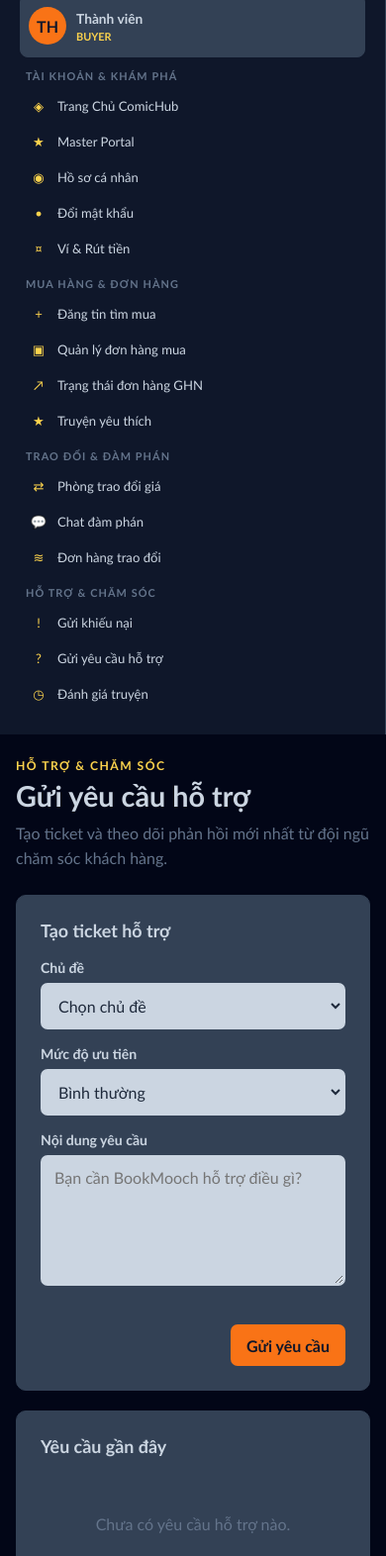
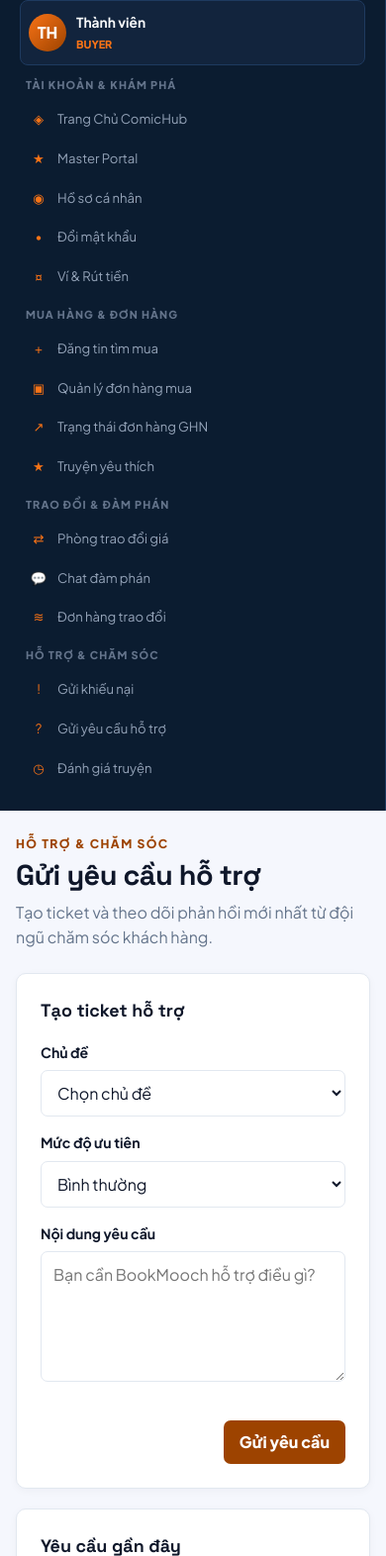
Before and after one commit to VanTruongpfs/BookMooch, a website with bundled scripts: page src/vu/request_support/request_support.html in a window 390 px wide. Shown: the part 58-1630 px from the top of the page at 99% size. Built offline with nearby package versions, Linux system fonts and the light colour scheme.

Commit message:
Chỉnh lại kiểu font và màu sắc cho các màn hình trong package vu

```diff
--- a/src/shared/sidebar/sidebar.css
+++ b/src/shared/sidebar/sidebar.css
@@ -1,16 +1,16 @@
 /* Shared navigation styling; links are intentionally generated by sidebar.js. */
-.app-sidebar { position: fixed; inset: 0 auto 0 0; z-index: 5; width: var(--sidebar-width); overflow-y: auto; padding: 24px 14px; border-right: 1px solid var(--secondary-light); background: var(--secondary-default); }
-.sidebar-brand { padding: 0 12px 24px; color: var(--tertiary-light); font-size: 1.25rem; font-weight: 900; letter-spacing: .02em; }
+.app-sidebar { position: fixed; inset: 0 auto 0 0; z-index: 5; width: var(--sidebar-width); overflow-y: auto; padding: 24px 14px; border-right: 1px solid var(--sidebar-border); background: var(--secondary-default); color: #94a3b8; }
+.sidebar-brand { padding: 0 12px 24px; color: #fff; font-family: var(--font-heading); font-size: 1.25rem; font-weight: 700; letter-spacing: -.02em; }
 .sidebar-brand span { color: var(--primary-light); }
-.sidebar-profile { display: flex; align-items: center; gap: 10px; margin: 0 6px 22px; padding: 12px 8px; border: 1px solid var(--secondary-light); border-radius: 8px; background: var(--secondary-light); }
-.sidebar-avatar { display: grid; width: 38px; height: 38px; flex: 0 0 38px; place-items: center; border-radius: 50%; color: var(--secondary-default); background: var(--primary-default); font-weight: 900; }
+.sidebar-profile { display: flex; align-items: center; gap: 10px; margin: 0 6px 22px; padding: 12px 8px; border: 1px solid var(--sidebar-border); border-radius: 8px; background: #12243d; }
+.sidebar-avatar { display: grid; width: 38px; height: 38px; flex: 0 0 38px; place-items: center; border-radius: 50%; color: #fff; background: linear-gradient(135deg, var(--primary-container), var(--primary)); font-weight: 900; }
 .sidebar-profile strong, .sidebar-profile small { display: block; overflow: hidden; max-width: 178px; text-overflow: ellipsis; white-space: nowrap; }
-.sidebar-profile strong { color: var(--neutral-light); font-size: .86rem; }
-.sidebar-profile small { margin-top: 3px; color: var(--tertiary-light); font-size: .68rem; font-weight: 800; }
+.sidebar-profile strong { color: #f8fafc; font-size: .86rem; }
+.sidebar-profile small { margin-top: 3px; color: var(--primary-container); font-size: .68rem; font-weight: 800; }
 .sidebar-group { margin: 0 0 20px; }
-.sidebar-group-title { margin: 0 12px 7px; color: var(--neutral-default); font-size: .68rem; font-weight: 900; letter-spacing: .1em; text-transform: uppercase; }
-.sidebar-link { display: flex; align-items: center; gap: 9px; margin: 2px 0; padding: 9px 12px; border-left: 3px solid transparent; border-radius: 6px; color: var(--neutral-light); font-size: .82rem; text-decoration: none; }
-.sidebar-link:hover { background: var(--secondary-light); color: var(--primary-light); }
-.sidebar-link.active { border-left-color: var(--primary-default); color: var(--neutral-light); background: var(--secondary-light); font-weight: 800; }
-.sidebar-link-icon { width: 20px; color: var(--tertiary-light); text-align: center; }
+.sidebar-group-title { margin: 0 12px 7px; color: #64748b; font-size: .68rem; font-weight: 900; letter-spacing: .1em; text-transform: uppercase; }
+.sidebar-link { display: flex; align-items: center; gap: 9px; margin: 2px 0; padding: 9px 12px; border-left: 3px solid transparent; border-radius: 6px; color: #94a3b8; font-size: .82rem; text-decoration: none; transition: var(--transition); }
+.sidebar-link:hover { background: #1b3252; color: #f8fafc; }
+.sidebar-link.active { border-left-color: var(--primary-container); color: #f8fafc; background: #233f66; font-weight: 800; }
+.sidebar-link-icon { width: 20px; color: var(--primary-container); text-align: center; }
 @media (max-width: 820px) { .app-sidebar { position: static; width: 100%; max-height: none; padding: 14px; } .sidebar-brand { padding-bottom: 14px; } .sidebar-profile { margin-bottom: 12px; } .sidebar-group { margin-bottom: 10px; } .sidebar-group-title { margin-top: 12px; } }
--- a/src/shared/styles/global-design-tokens.css
+++ b/src/shared/styles/global-design-tokens.css
@@ -1,56 +1,73 @@
-/* Shared design tokens and application-wide layout primitives. */
+@import url('https://fonts.googleapis.com/css2?family=Plus+Jakarta+Sans:wght@300;400;500;600;700;800&family=Space+Grotesk:wght@500;600;700&display=swap');
+
+/* Shared tokens aligned with the ComicHub / truong package. */
 :root {
-    --primary-light: #FDBA74;
-    --primary-default: #F97316;
-    --primary-dark: #C2410C;
-    --secondary-light: #334155;
-    --secondary-default: #0F172A;
-    --secondary-dark: #020617;
-    --tertiary-light: #FCD34D;
-    --tertiary-default: #F59E0B;
-    --tertiary-dark: #B45309;
-    --neutral-light: #CBD5E1;
-    --neutral-default: #64748B;
-    --neutral-dark: #1E293B;
-    --surface: #334155;
-    --success: #FCD34D;
+    --primary: #9d4300;
+    --primary-hover: #b84f00;
+    --primary-container: #f97316;
+    --primary-light: #fff0e6;
+    --primary-fixed: #ffdbca;
+    --primary-dark: #9d4300;
+    --primary-default: #f97316;
+    --secondary-light: #1b3252;
+    --secondary-default: #0b1c30;
+    --secondary-dark: #081525;
+    --tertiary-light: #fffbeb;
+    --tertiary-default: #f59e0b;
+    --tertiary-dark: #92400e;
+    --neutral-light: #f8fafc;
+    --neutral-default: #64748b;
+    --neutral-dark: #0f172a;
+    --surface: #ffffff;
+    --surface-bg: #f5f7fd;
+    --surface-muted: #f1f5f9;
+    --sidebar-border: #1e3a5f;
+    --text-main: #0f172a;
+    --text-secondary: #475569;
+    --text-muted: #64748b;
+    --border-color: #e2e8f0;
+    --success: #10b981;
+    --font-main: 'Plus Jakarta Sans', system-ui, sans-serif;
+    --font-heading: 'Space Grotesk', system-ui, sans-serif;
+    --transition: all 0.2s cubic-bezier(0.4, 0, 0.2, 1);
     --sidebar-width: 272px;
 }
 
-* { box-sizing: border-box; }
-body { margin: 0; min-width: 320px; color: var(--neutral-light); background: var(--secondary-dark); font-family: "Trebuchet MS", "Segoe UI", sans-serif; }
+*, *::before, *::after { box-sizing: border-box; }
+html { font-size: 16px; scroll-behavior: smooth; }
+body { margin: 0; min-width: 320px; color: var(--text-main); background: var(--surface-bg); font-family: var(--font-main); line-height: 1.5; -webkit-font-smoothing: antialiased; }
 button, input, select, textarea { font: inherit; }
 button, a { -webkit-tap-highlight-color: transparent; }
 .app-shell { min-height: 100vh; }
 .app-main { min-width: 0; margin-left: var(--sidebar-width); padding: 32px; }
 .page-header { display: flex; align-items: flex-start; justify-content: space-between; gap: 20px; margin: 0 auto 24px; max-width: 1200px; }
-.eyebrow { margin: 0 0 8px; color: var(--tertiary-light); font-size: .76rem; font-weight: 800; letter-spacing: .12em; text-transform: uppercase; }
-.page-title { margin: 0; color: var(--neutral-light); font-size: clamp(1.8rem, 4vw, 2.65rem); line-height: 1.08; }
-.page-subtitle { max-width: 680px; margin: 10px 0 0; color: var(--neutral-default); line-height: 1.55; }
+.eyebrow { margin: 0 0 8px; color: var(--primary); font-size: .76rem; font-weight: 800; letter-spacing: .12em; text-transform: uppercase; }
+.page-title { margin: 0; color: var(--text-main); font-family: var(--font-heading); font-size: clamp(1.8rem, 4vw, 2.65rem); line-height: 1.08; letter-spacing: -.02em; }
+.page-subtitle { max-width: 680px; margin: 10px 0 0; color: var(--text-muted); line-height: 1.55; }
 .content-grid { display: grid; gap: 20px; max-width: 1200px; margin: 0 auto; }
 .content-grid.two-columns { grid-template-columns: minmax(0, 1.35fr) minmax(280px, .65fr); }
-.surface-card { padding: 24px; border: 1px solid var(--secondary-light); border-radius: 10px; background: var(--surface); }
-.surface-card h2 { margin: 0 0 18px; color: var(--neutral-light); font-size: 1.12rem; }
+.surface-card { padding: 24px; border: 1px solid var(--border-color); border-radius: 10px; background: var(--surface); box-shadow: 0 2px 8px rgba(15, 23, 42, .04); }
+.surface-card h2 { margin: 0 0 18px; color: var(--text-main); font-family: var(--font-heading); font-size: 1.12rem; }
 .form-grid { display: grid; gap: 16px; }
 .form-grid.two-columns { grid-template-columns: repeat(2, minmax(0, 1fr)); }
 .field { display: grid; gap: 7px; }
-.field label { color: var(--neutral-light); font-size: .88rem; font-weight: 700; }
-.field input, .field select, .field textarea { width: 100%; padding: 11px 12px; border: 2px solid var(--neutral-light); border-radius: 7px; color: var(--neutral-dark); background: var(--neutral-light); outline: none; }
+.field label { color: var(--text-main); font-size: .88rem; font-weight: 700; }
+.field input, .field select, .field textarea { width: 100%; padding: 11px 12px; border: 1px solid var(--border-color); border-radius: 7px; color: var(--text-main); background: var(--surface); outline: none; }
 .field textarea { min-height: 132px; resize: vertical; }
-.field input:focus, .field select:focus, .field textarea:focus { border-color: var(--primary-light); box-shadow: 0 0 0 3px var(--primary-default); }
-.field-error { min-height: 1em; color: var(--tertiary-light); font-size: .8rem; }
-.button { display: inline-flex; align-items: center; justify-content: center; min-height: 42px; padding: 10px 16px; border: 0; border-radius: 7px; color: var(--secondary-default); background: var(--primary-default); cursor: pointer; font-weight: 800; }
-.button:hover { background: var(--primary-light); }
+.field input:focus, .field select:focus, .field textarea:focus { border-color: var(--primary-container); box-shadow: 0 0 0 3px var(--primary-fixed); }
+.field-error { min-height: 1em; color: var(--danger, #991b1b); font-size: .8rem; }
+.button { display: inline-flex; align-items: center; justify-content: center; min-height: 42px; padding: 10px 16px; border: 0; border-radius: 7px; color: #fff; background: var(--primary); cursor: pointer; font-weight: 800; transition: var(--transition); }
+.button:hover { background: var(--primary-hover); }
 .button:active { background: var(--primary-dark); }
-.button:disabled { color: var(--neutral-default); background: var(--neutral-light); cursor: not-allowed; }
-.button.secondary { color: var(--neutral-light); background: var(--secondary-light); border: 1px solid var(--neutral-default); }
+.button:disabled { color: var(--neutral-default); background: var(--surface-muted); cursor: not-allowed; }
+.button.secondary { color: var(--text-secondary); background: var(--surface); border: 1px solid var(--border-color); }
 .button:focus-visible, a:focus-visible, input:focus-visible, select:focus-visible, textarea:focus-visible { outline: 3px solid var(--tertiary-light); outline-offset: 2px; }
 .form-actions { display: flex; justify-content: flex-end; gap: 10px; margin-top: 4px; }
-.status-badge { display: inline-flex; align-items: center; min-height: 26px; padding: 4px 9px; border-radius: 999px; color: var(--neutral-dark); background: var(--tertiary-light); font-size: .75rem; font-weight: 800; }
+.status-badge { display: inline-flex; align-items: center; min-height: 26px; padding: 4px 9px; border-radius: 999px; color: var(--tertiary-dark); background: var(--tertiary-light); font-size: .75rem; font-weight: 800; }
 .status-badge.processing { background: var(--tertiary-default); }
 .status-badge.resolved { background: var(--primary-light); }
-.empty-state { padding: 24px 0 4px; color: var(--neutral-default); text-align: center; }
+.empty-state { padding: 24px 0 4px; color: var(--text-muted); text-align: center; }
 .toast-region { position: fixed; right: 18px; bottom: 18px; z-index: 10; width: min(380px, calc(100% - 36px)); }
-.toast { padding: 14px 16px; border-left: 4px solid var(--tertiary-default); border-radius: 8px; color: var(--neutral-dark); background: var(--tertiary-light); box-shadow: 0 10px 28px var(--secondary-dark); }
+.toast { padding: 14px 16px; border-left: 4px solid var(--tertiary-default); border-radius: 8px; color: var(--text-main); background: var(--tertiary-light); box-shadow: 0 10px 28px rgba(15, 23, 42, .12); }
 .toast.success { border-left-color: var(--primary-dark); background: var(--primary-light); }
 @media (max-width: 820px) { .app-main { margin-left: 0; padding: 24px 16px; } .content-grid.two-columns, .form-grid.two-columns { grid-template-columns: 1fr; } }
--- a/src/vu/auth/shared/auth-shared.css
+++ b/src/vu/auth/shared/auth-shared.css
@@ -1,50 +1,57 @@
-/* Design tokens and reusable visual primitives for the Auth module. */
+@import url('https://fonts.googleapis.com/css2?family=Plus+Jakarta+Sans:wght@300;400;500;600;700;800&family=Space+Grotesk:wght@500;600;700&display=swap');
+
+/* Auth primitives aligned with the shared ComicHub / truong visual system. */
 :root {
-    --primary-light: #FDBA74;
-    --primary-default: #F97316;
-    --primary-dark: #C2410C;
-    --secondary-light: #334155;
-    --secondary-default: #0F172A;
+    --primary-light: #fff0e6;
+    --primary-default: #f97316;
+    --primary-dark: #9d4300;
+    --secondary-light: #1b3252;
+    --secondary-default: #0b1c30;
     --tertiary-light: #FCD34D;
     --tertiary-default: #F59E0B;
     --tertiary-dark: #B45309;
-    --neutral-light: #CBD5E1;
-    --neutral-default: #64748B;
-    --neutral-dark: #1E293B;
+    --neutral-light: #f8fafc;
+    --neutral-default: #64748b;
+    --neutral-dark: #0f172a;
+    --surface-bg: #f5f7fd;
+    --surface-card: #ffffff;
+    --border-color: #e2e8f0;
+    --font-main: 'Plus Jakarta Sans', system-ui, sans-serif;
+    --font-heading: 'Space Grotesk', system-ui, sans-serif;
 }
 
-* { box-sizing: border-box; }
-body { margin: 0; min-width: 320px; min-height: 100vh; color: var(--neutral-light); background: var(--secondary-default); font-family: "Trebuchet MS", "Segoe UI", sans-serif; }
+*, *::before, *::after { box-sizing: border-box; }
+body { margin: 0; min-width: 320px; min-height: 100vh; color: #0f172a; background: var(--surface-bg); font-family: var(--font-main); line-height: 1.5; -webkit-font-smoothing: antialiased; }
 button, input { font: inherit; }
 .auth-page { display: grid; min-height: 100vh; padding: 32px 16px; place-items: center; }
-.auth-card { width: min(100%, 480px); padding: clamp(24px, 5vw, 42px); border: 1px solid var(--secondary-light); border-radius: 18px; background: var(--secondary-light); box-shadow: 0 18px 48px var(--secondary-default); }
-.auth-brand { margin: 0 0 8px; color: var(--tertiary-light); font-size: 1.05rem; font-weight: 700; letter-spacing: .08em; text-transform: uppercase; }
-.auth-title { margin: 0; color: var(--neutral-light); font-size: clamp(1.8rem, 5vw, 2.3rem); line-height: 1.1; }
-.auth-subtitle { margin: 10px 0 28px; color: var(--neutral-light); line-height: 1.5; }
+.auth-card { width: min(100%, 480px); padding: clamp(24px, 5vw, 42px); border: 1px solid var(--border-color); border-radius: 16px; background: var(--surface-card); box-shadow: 0 10px 28px rgba(15, 23, 42, .08); }
+.auth-brand { margin: 0 0 8px; color: var(--primary-dark); font-family: var(--font-heading); font-size: 1.05rem; font-weight: 700; letter-spacing: .02em; text-transform: uppercase; }
+.auth-title { margin: 0; color: #0f172a; font-family: var(--font-heading); font-size: clamp(1.8rem, 5vw, 2.3rem); line-height: 1.1; }
+.auth-subtitle { margin: 10px 0 28px; color: #475569; line-height: 1.5; }
 .auth-form { display: grid; gap: 18px; }
 .field { display: grid; gap: 8px; }
-.field label { color: var(--neutral-light); font-size: .9rem; font-weight: 700; }
-.field input { width: 100%; min-height: 46px; padding: 11px 13px; border: 2px solid var(--neutral-light); border-radius: 8px; color: var(--neutral-dark); background: var(--neutral-light); outline: none; }
+.field label { color: #0f172a; font-size: .9rem; font-weight: 700; }
+.field input { width: 100%; min-height: 46px; padding: 11px 13px; border: 1px solid var(--border-color); border-radius: 8px; color: #0f172a; background: var(--surface-card); outline: none; }
 .field input::placeholder { color: var(--neutral-default); }
-.field input:focus { border-color: var(--primary-light); box-shadow: 0 0 0 3px var(--primary-default); }
+.field input:focus { border-color: var(--primary-default); box-shadow: 0 0 0 3px var(--primary-light); }
 .field input[aria-invalid="true"] { border-color: var(--tertiary-default); }
-.field-error { min-height: 1em; color: var(--tertiary-light); font-size: .82rem; }
+.field-error { min-height: 1em; color: var(--tertiary-dark); font-size: .82rem; }
 .password-wrap { position: relative; }
 .password-wrap input { padding-right: 76px; }
 .password-toggle { position: absolute; top: 50%; right: 8px; min-height: 32px; padding: 4px 8px; transform: translateY(-50%); border: 0; border-radius: 6px; color: var(--neutral-dark); background: var(--tertiary-light); cursor: pointer; font-size: .78rem; font-weight: 700; }
 .password-toggle:hover { background: var(--tertiary-default); }
 .form-row { display: flex; align-items: center; justify-content: space-between; gap: 12px; }
-.check-label { display: flex; align-items: center; gap: 8px; color: var(--neutral-light); font-size: .88rem; cursor: pointer; }
+.check-label { display: flex; align-items: center; gap: 8px; color: #475569; font-size: .88rem; cursor: pointer; }
 .check-label input { width: 17px; height: 17px; accent-color: var(--primary-default); }
-.text-link { color: var(--tertiary-light); font-weight: 700; text-decoration: none; }
+.text-link { color: #9d4300; font-weight: 700; text-decoration: none; }
 .text-link:hover { color: var(--primary-light); text-decoration: underline; }
-.auth-button { width: 100%; min-height: 48px; border: 0; border-radius: 8px; color: var(--secondary-default); background: var(--primary-default); cursor: pointer; font-weight: 800; }
-.auth-button:hover { background: var(--primary-light); }
+.auth-button { width: 100%; min-height: 48px; border: 0; border-radius: 8px; color: #fff; background: #9d4300; cursor: pointer; font-weight: 800; }
+.auth-button:hover { background: #b84f00; }
 .auth-button:active { background: var(--primary-dark); }
 .auth-button:focus-visible, .text-link:focus-visible, .password-toggle:focus-visible { outline: 3px solid var(--tertiary-light); outline-offset: 2px; }
-.auth-button:disabled { color: var(--neutral-default); background: var(--neutral-light); cursor: not-allowed; }
-.auth-switch { margin: 24px 0 0; color: var(--neutral-light); text-align: center; font-size: .9rem; }
+.auth-button:disabled { color: var(--neutral-default); background: #e2e8f0; cursor: not-allowed; }
+.auth-switch { margin: 24px 0 0; color: #475569; text-align: center; font-size: .9rem; }
 .toast-region { position: fixed; right: 16px; bottom: 16px; z-index: 2; width: min(360px, calc(100% - 32px)); }
-.toast { padding: 14px 16px; border-left: 4px solid var(--tertiary-default); border-radius: 8px; color: var(--neutral-dark); background: var(--tertiary-light); box-shadow: 0 8px 24px var(--secondary-default); }
+.toast { padding: 14px 16px; border-left: 4px solid var(--tertiary-default); border-radius: 8px; color: #0f172a; background: var(--tertiary-light); box-shadow: 0 8px 24px rgba(15, 23, 42, .12); }
 .toast.success { border-left-color: var(--primary-dark); background: var(--primary-light); }
 @media (max-width: 420px) { .auth-page { padding: 16px 10px; } .auth-card { padding: 24px 18px; } .form-row { align-items: flex-start; flex-direction: column; } }
--- a/src/vu/complain/complain.css
+++ b/src/vu/complain/complain.css
@@ -1,8 +1,8 @@
 /* Complaint-only styles for evidence and history presentation. */
 .file-note { color: var(--neutral-default); font-size: .78rem; }
 .history-list { display: grid; gap: 12px; }
-.history-item { padding: 14px; border: 1px solid var(--neutral-default); border-radius: 8px; background: var(--secondary-default); }
+.history-item { padding: 14px; border: 1px solid var(--border-color); border-radius: 8px; background: var(--surface-muted); }
 .history-item header { display: flex; align-items: flex-start; justify-content: space-between; gap: 10px; }
-.history-item strong { color: var(--neutral-light); font-size: .9rem; }
-.history-item p { margin: 9px 0 0; color: var(--neutral-default); font-size: .82rem; line-height: 1.45; }
+.history-item strong { color: var(--text-main); font-size: .9rem; }
+.history-item p { margin: 9px 0 0; color: var(--text-secondary); font-size: .82rem; line-height: 1.45; }
 .history-item time { display: block; margin-top: 10px; color: var(--neutral-default); font-size: .72rem; }
```
Also changed, not shown: src/vu/profile/profile.css (+6 -6 lines), src/vu/request_support/request_support.css (+5 -5 lines).
